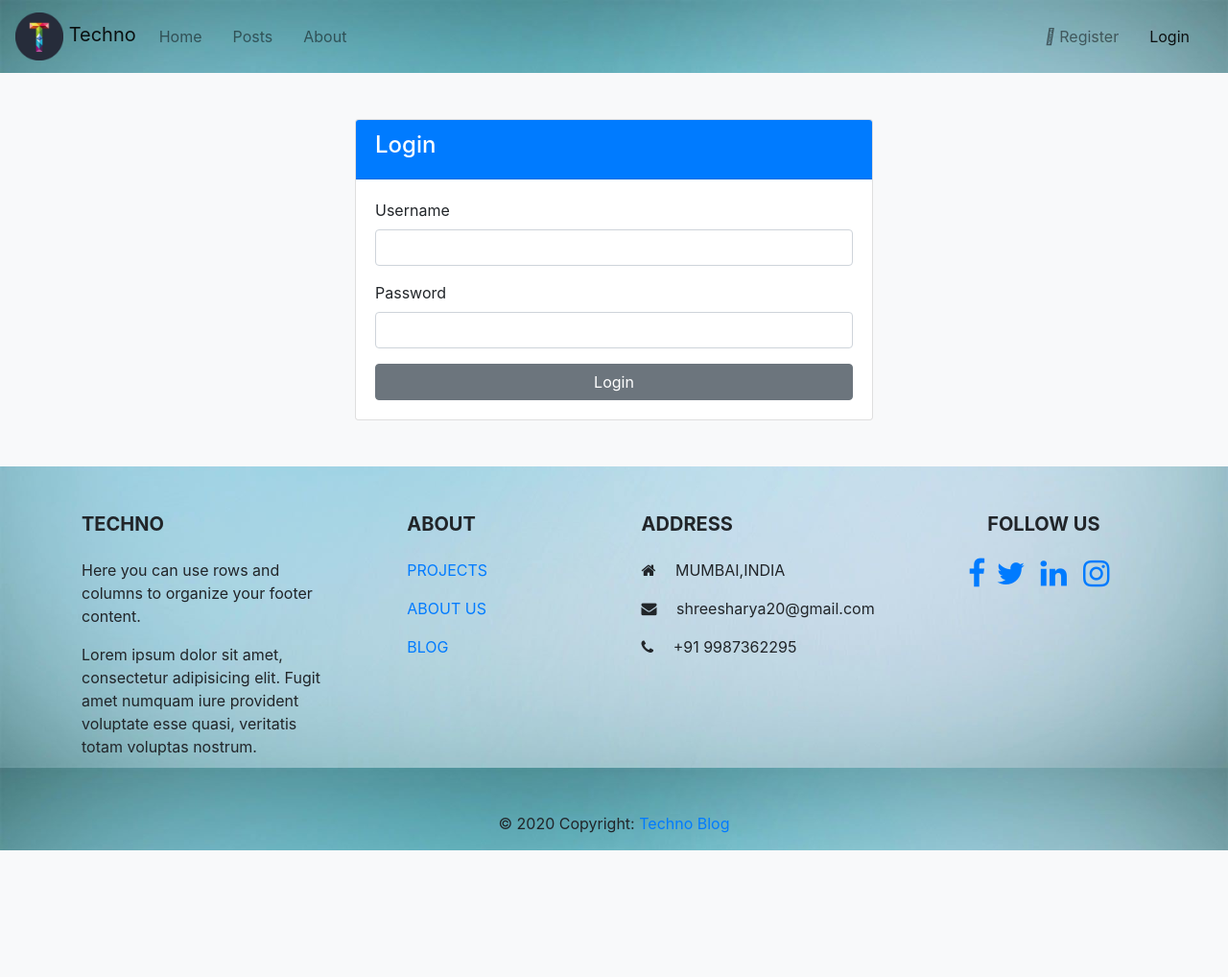
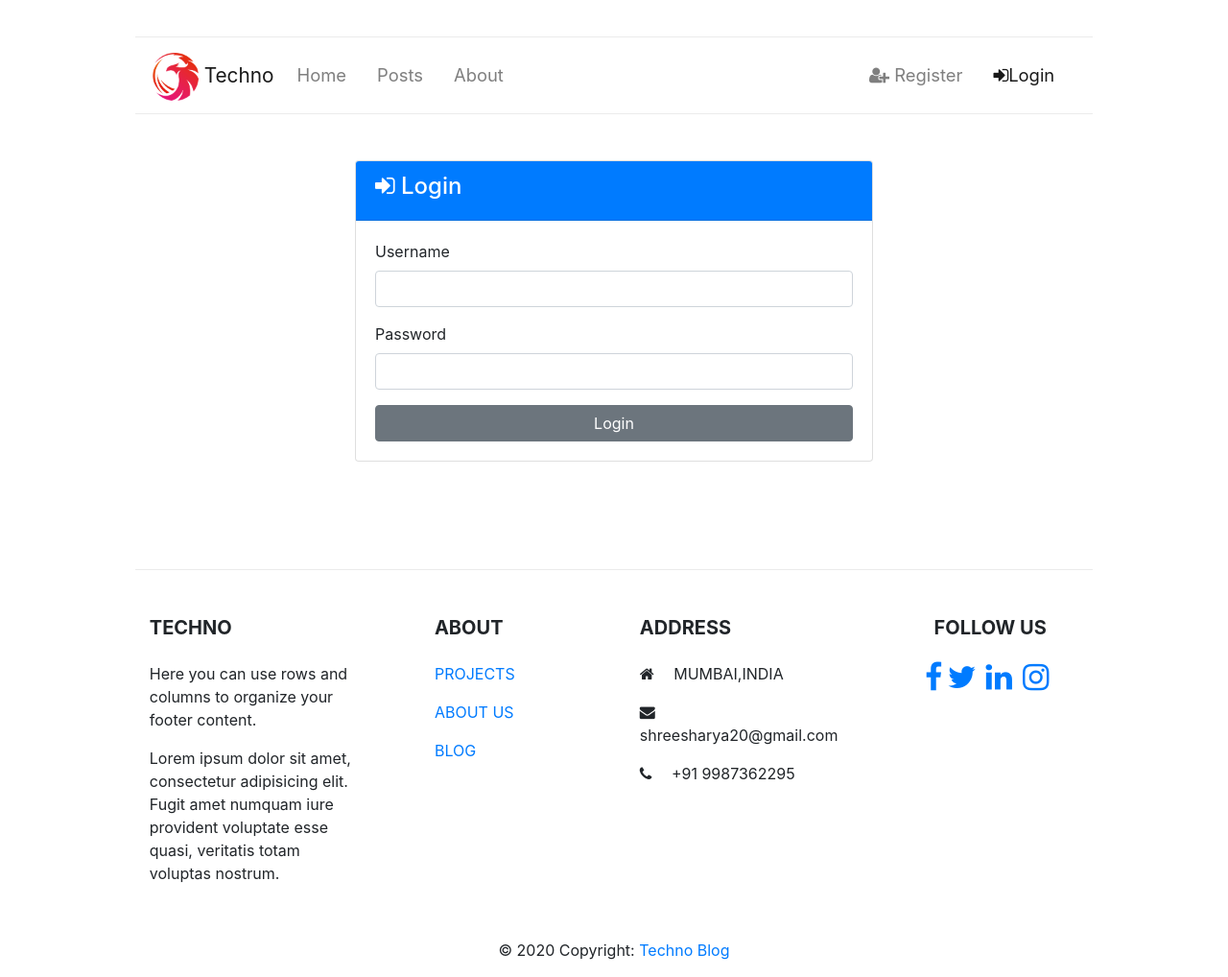
Before and after one commit to shreesh30/blog, a Django app: page /accounts/login in a window 1280 px wide. Shown: the whole page at 96% size. Before the commit the page ends 886 px from the top, so only its background shows below. Run offline with Django 3.2, Linux system fonts and the light colour scheme; some libraries are stand-ins or nearby versions; some web fonts are replaced.

Commit message:
designing finished

```diff
--- a/blogapp/views.py
+++ b/blogapp/views.py
@@ -5,7 +5,7 @@ from django.core.paginator import Paginator,PageNotAnInteger,EmptyPage
 # Create your views here.
 def blog(request):
     posts=Post.objects.all().order_by('created_on')
-    paginator=Paginator(posts,3)
+    paginator=Paginator(posts,4)
     page=request.GET.get('page')
     paged_posts=paginator.get_page(page)
     context={
--- a/templates/accounts/login.html
+++ b/templates/accounts/login.html
@@ -2,14 +2,14 @@
 
 
 {%block content%}
-<section id="login" class="bg-light py-5">
-    <div class="container">
-      <div class="row">
-        <div class="col-md-6 mx-auto">
-          <div class="card">
-            <div class="card-header bg-primary text-white">
+<section id="login" class=" py-5" >
+    <div class="container" >
+      <div class="row" >
+        <div class="col-md-6 mx-auto" >
+          <div class="card" >
+            <div class="card-header bg-primary text-white" >
               <h4>
-                <i class="fas fa-sign-in-alt"></i> Login</h4>
+                <i class="fa fa-sign-in"></i> Login</h4>
             </div>
             <div class="card-body">
                 <!-- ALERT MESSAGE -->
--- a/templates/accounts/register.html
+++ b/templates/accounts/register.html
@@ -2,14 +2,14 @@
 
 
 {%block content%}
-<section id="register" class="bg-light py-5">
+<section id="register" class=" py-5">
     <div class="container">
       <div class="row">
         <div class="col-md-6 mx-auto">
           <div class="card">
             <div class="card-header bg-primary text-white">
               <h4>
-                <i class="fas fa-user-plus"></i> Register</h4>
+                <i class="fa fa-user-plus"></i> Register</h4>
             </div>
             <div class="card-body">
                 <!-- ALERT MESSAGE -->
--- a/templates/base.html
+++ b/templates/base.html
@@ -11,6 +11,7 @@
     <link href="https://fonts.googleapis.com/css?family=Gotu&display=swap" rel="stylesheet">
     <link href="https://fonts.googleapis.com/css?family=Montserrat&display=swap" rel="stylesheet">
     <link rel="stylesheet" href="https://cdnjs.cloudflare.com/ajax/libs/font-awesome/4.7.0/css/font-awesome.min.css">
+    <link rel="stylesheet" href="https://cdnjs.cloudflare.com/ajax/libs/font-awesome/4.7.0/css/font-awesome.min.css">
     <title>TECHNO</title>
     <style>
 
@@ -20,12 +21,7 @@
         font-family: 'Gotu', sans-serif;
       }
 
-      body {
-        background-image: url(/static/img/background.jpg);
-        background-repeat: no-repeat;
-        background-attachment:fixed;
-        background-size: 100% 100%;
-      }
+
 
       center{
         font-family: 'Roboto Mono', monospace;
@@ -98,10 +94,15 @@
 
       #index_logo{
         margin-bottom: 1%;
+        margin-right: 0.5%;
       }
 
       #foot{
         position:relative;
+        border-top: 1px solid #ebebeb;
+        margin-left: 11%;
+        margin-top: 5%;
+        margin-right: 11%;
       }
 
       #navigation_bar{
@@ -123,7 +124,8 @@
       }
 
       #static_home_img{
-        margin-left: 12.5%;
+        margin-left: 14%;
+        margin-right: 14%;
       }
 
       .welcome{
@@ -185,9 +187,9 @@
 </head>
 <body>
 
-  <nav class="navbar navbar-expand-lg navbar-light " id="navigation_bar">
-    <a class="navbar-brand" href="{%url 'index'%}">
-      <img src="{%static 'img/logo.png'%}" width="50" height="50" class="img-circle" alt="Avatar">
+  <nav class="navbar navbar-expand-lg navbar-light " id="navigation_bar" style="border-bottom: 1px solid #ebebeb; margin-left:11%;margin-right:11%;border-top:1px solid #ebebeb;margin-top:3%">
+    <a class="navbar-brand" href="{%url 'index'%}" style="font-size: 130%;margin-top:0.25%">
+      <img src="{%static 'img/logotrial.png'%}" width="50" height="50" class="img-circle" alt="Avatar">
       Techno</a>
     <button class="navbar-toggler" type="button" data-toggle="collapse" data-target="#navbarNav" aria-controls="navbarNav" aria-expanded="false" aria-label="Toggle navigation">
       <span class="navbar-toggler-icon"></span>
@@ -201,7 +203,7 @@
           class="nav-item mr-3"
         {%endif%}
         >
-          <a class="nav-link" href="{%url 'index'%}">Home</a>
+          <a class="nav-link" href="{%url 'index'%}" style="font-size: 115%;">Home</a>
         </li>
         <li
         {% if '/list/' == request.path %}
@@ -210,7 +212,7 @@
           class="nav-item mr-3"
         {%endif%}
         >
-          <a class="nav-link" href="/list/">Posts</a>
+          <a class="nav-link" href="/list/" style="font-size: 115%;">Posts</a>
         </li>
         <li
         {% if '/about' == request.path %}
@@ -219,7 +221,7 @@
         class="nav-item mr-3"
       {%endif%}
         >
-          <a class="nav-link" href="/about">About</a>
+          <a class="nav-link" href="/about" style="font-size: 115%;">About</a>
         </li>
 
       </ul>
@@ -233,13 +235,13 @@
               class="nav-item mr-3"
             {% endif %}
             >
-              <a class="nav-link" href="{%url 'index'%}">
+              <a class="nav-link" href="{%url 'index'%}" style="font-size: 115%;">
                  Welcome,{{user.username}}</a>
             </li>
 
             <li class="nav-item mr-3">
               <a href="javascript:{document.getElementById('logout').submit()}" class="nav-link">
-                <i class="fas fa-sign-out-alt">Logout</i>
+                <i class="fas fa-sign-out-alt" style="font-size: 115%;">Logout</i>
               </a>
               <form action="{%url 'logout'%}" method="POST" id="logout">
                 {%csrf_token%}
@@ -254,8 +256,8 @@
             class="nav-item mr-3"
             {% endif %}
             >
-            <a class="nav-link" href="{%url 'register'%}">
-              <i class="fas fa-user-plus"></i> Register</a>
+            <a class="nav-link" href="{%url 'register'%}" style="font-size: 115%;">
+              <i class="fa fa-user-plus"></i> Register</a>
           </li>
           <li
           {% if '/accounts/login' == request.path %}
@@ -264,8 +266,8 @@
             class="nav-item mr-3"
             {% endif %}
             >
-            <a class="nav-link" href="{%url 'login'%}">
-              <i class="fas fa-sign-in-alt"></i>Login</a>
+            <a class="nav-link" href="{%url 'login'%}" style="font-size: 115%;">
+              <i class="fa fa-sign-in" aria-hidden="true"></i>Login</a>
           </li>
           {%endif%}
       </ul>
--- a/templates/blog/blog.html
+++ b/templates/blog/blog.html
@@ -13,10 +13,10 @@
 <!-- </div> -->
 
 {%for post in posts%}
-<div class="card w-75" style="width: 18rem;background:transparent; margin-left:10em;"  >
+<div class="card w-75" style="width: 18rem;background:transparent; margin-left:13%;margin-right:13%; margin-bottom:2%;margin-top:2%;padding-left:1.5%;padding-right:2%"  >
     <div class="card-body" style="padding-left: 2em;">
       <h5 class="card-title"><a href="{% url 'post' post.id%}" style="color: rgba(43, 39, 39, 0.945);font-family: 'Gotu', sans-serif;">{{post.title}}</a></h5>
-      <p class="card-text">{{post.body | slice:":100"}}....</p>
+      <p class="card-text">{{post.body | slice:":300"}}....</p>
       <a href="{% url 'post' post.id%}" style="color: beige; background-color:rgba(43, 39, 39, 0.945)" class="btn btn-primary">Read</a>
 
     </div>
--- a/templates/pages/index.html
+++ b/templates/pages/index.html
@@ -2,7 +2,7 @@
 {%load static%}
 {%block content%}
 <div id="heading">
-    <img src="{%static 'img/logo.png'%}" width="80" height="80" class="img-fluid" id="index_logo" alt="Responsive image" >Techno</div>
+    <img src="{%static 'img/logotrial.png'%}" width="80" height="80" class="img-fluid" id="index_logo" alt="Responsive image" >Techno</div>
 
     <!-- ALERTS -->
   {%include 'partials/_alerts.html' %}
@@ -41,7 +41,7 @@
                   </div> -->
 
 
-                  <div class="card-group" style="padding-left: 20em; padding-right:20em;width:100%;height:auto">
+                  <div class="card-group" style="padding-left: 20em; padding-right:20em;width:100%;height:auto; margin-bottom:2%">
                     <div class="card" style="background: transparent;width:100%;height:auto">
                         <a href="{% url 'post' recent_post.id%}"><img class="img-fluid" src="{{recent_post.image.url}}" alt="Responsive image" style="width: 70%;height:auto; margin-left:15%;margin-top:5%"></a>
                       <div class="card-body" style="width:100%;height:auto">
```
Also changed, not shown: blog/static/img/logo.png (deleted), blog/static/img/logotrial.png (added), 4 other files.
